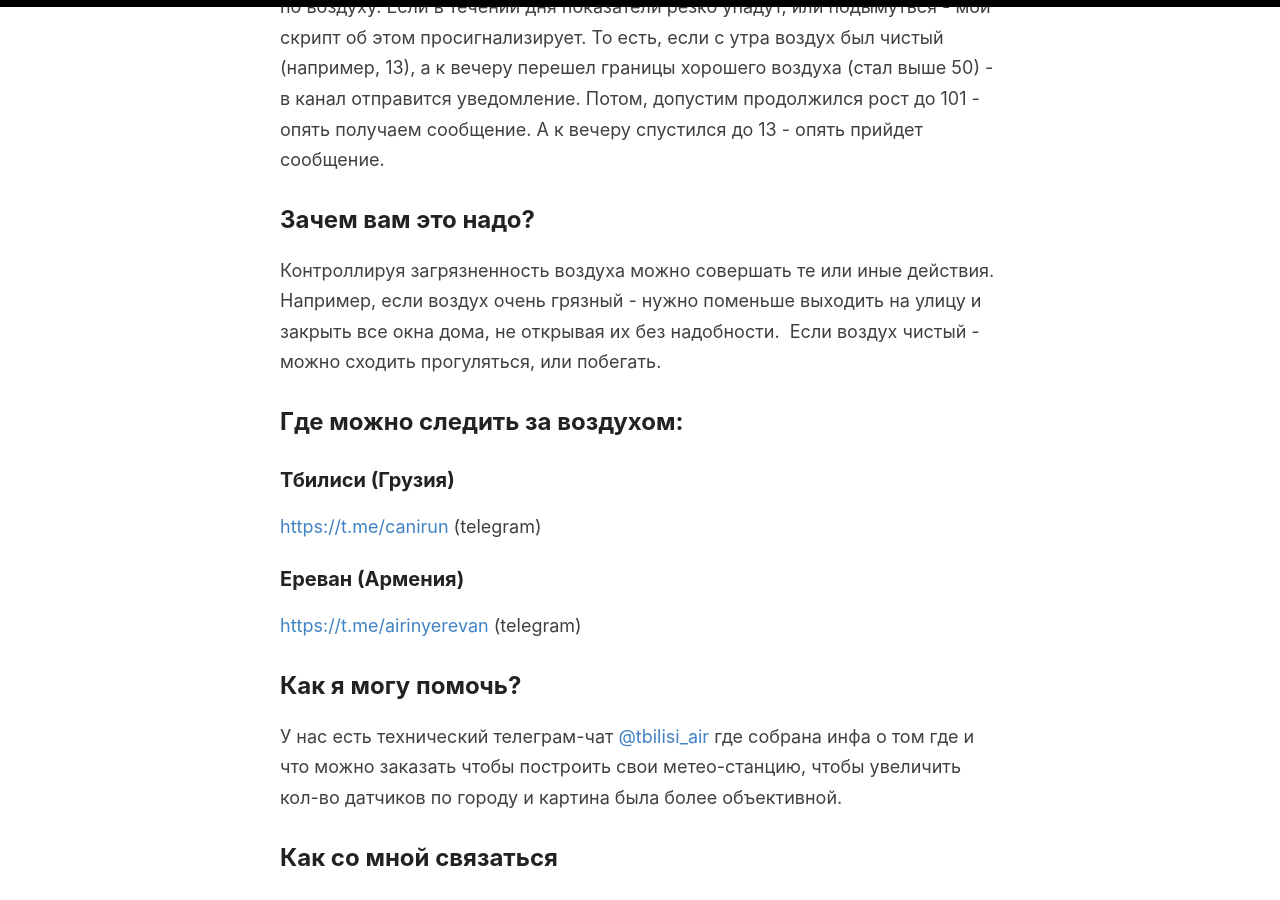
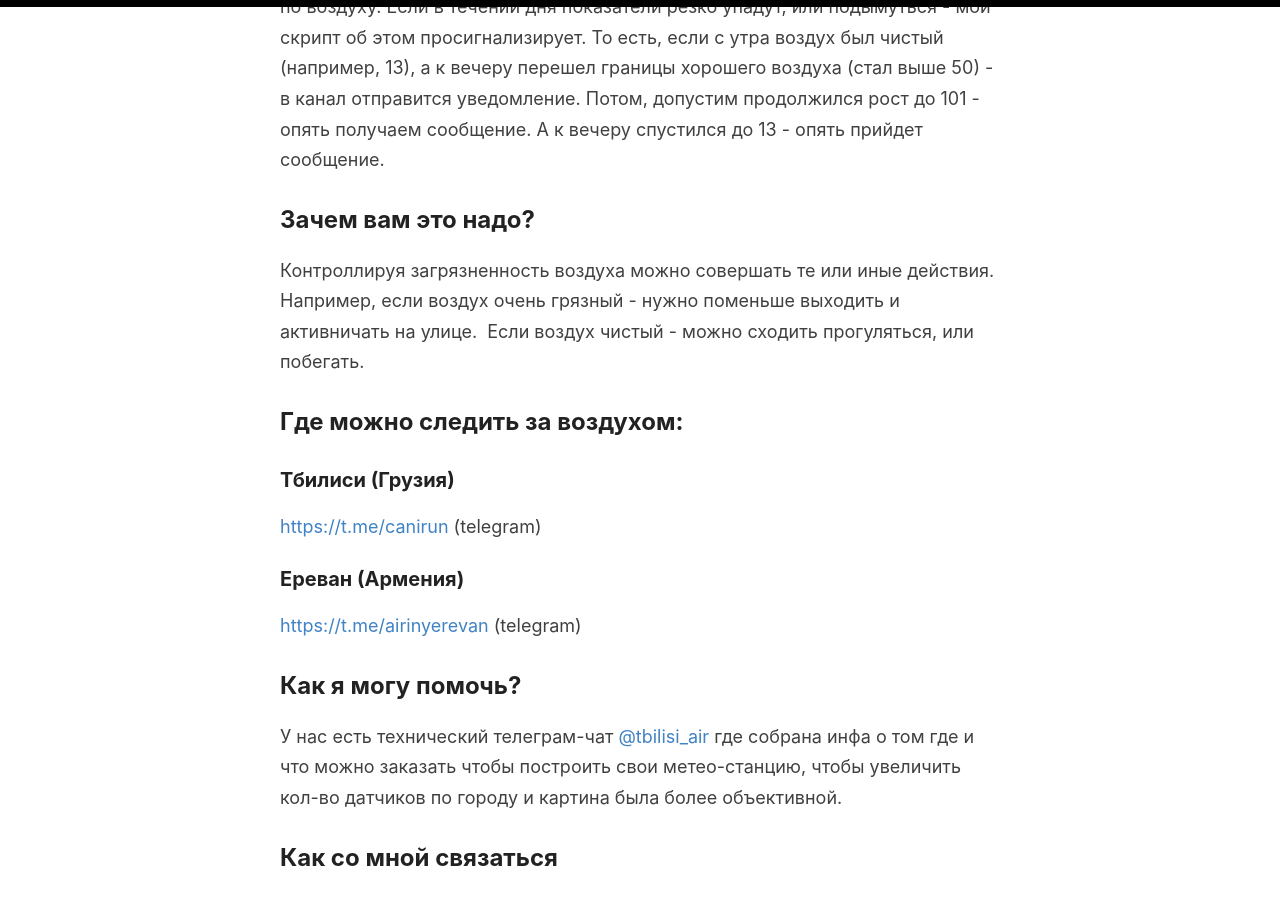
Before and after one commit to canirun/canirun.github.io, a Jekyll site: the page built from _pages/ru.md, in a window 1280 px wide and 900 px high, scrolled down 941 px. Built offline with Jekyll 4.4.1, drawn with Linux system fonts in a browser that asks for light colours.

Commit message:
пофиксил плохой совет с закрытыми окнами

```diff
--- a/_pages/ru.md
+++ b/_pages/ru.md
@@ -27,7 +27,7 @@ permalink: /ru/
 
 ## Зачем вам это надо?
 
-Контроллируя загрязненность воздуха можно совершать те или иные действия. Например, если воздух очень грязный - нужно поменьше выходить на улицу и закрыть все окна дома, не открывая их без надобности.  Если воздух чистый - можно сходить прогуляться, или побегать.
+Контроллируя загрязненность воздуха можно совершать те или иные действия. Например, если воздух очень грязный - нужно поменьше выходить и активничать на улице.  Если воздух чистый - можно сходить прогуляться, или побегать.
 
 ## Где можно следить за воздухом:
 
```
Also changed, not shown: _pages/be.md (+1 -1 lines), 1 other file.
